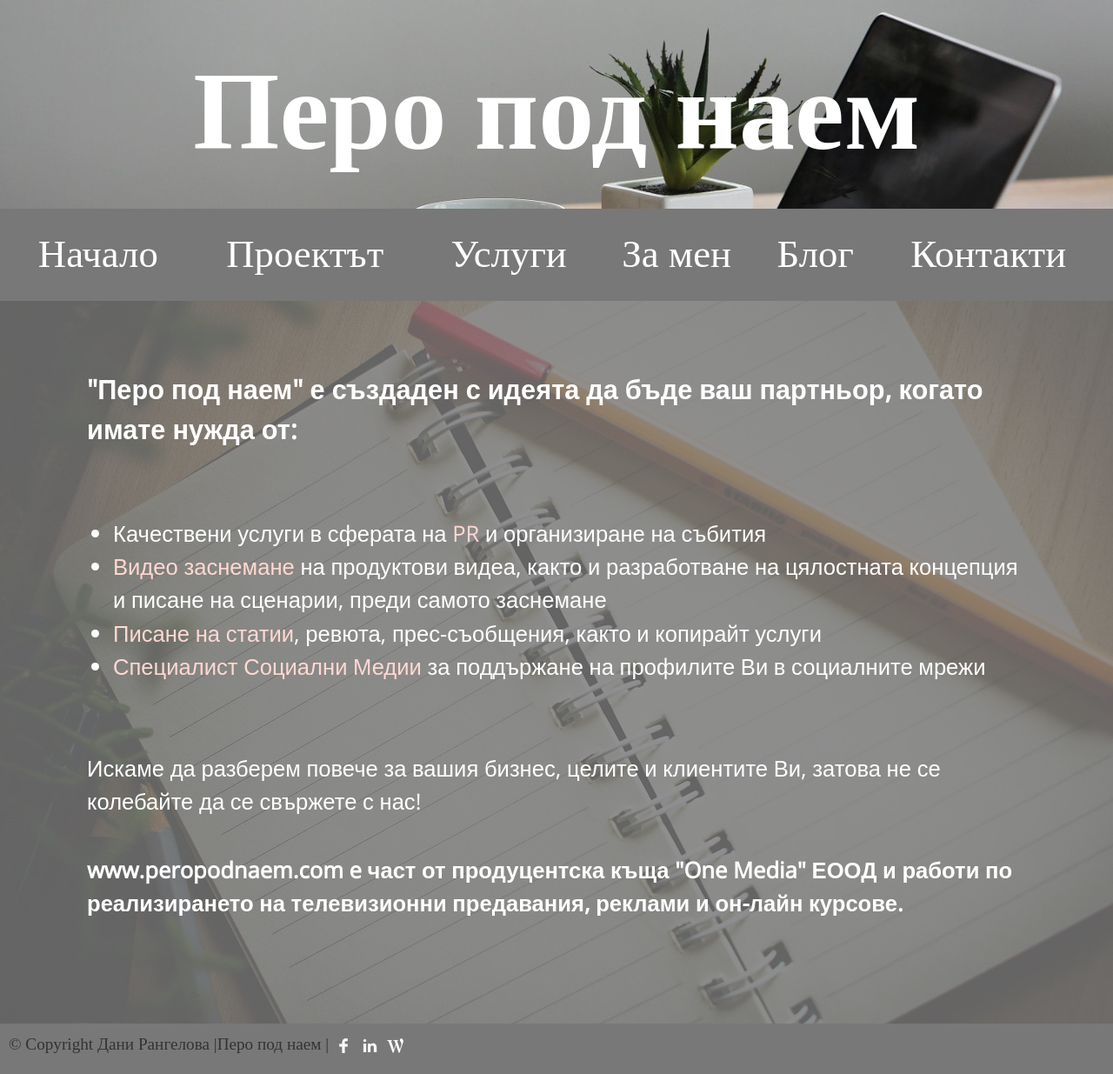
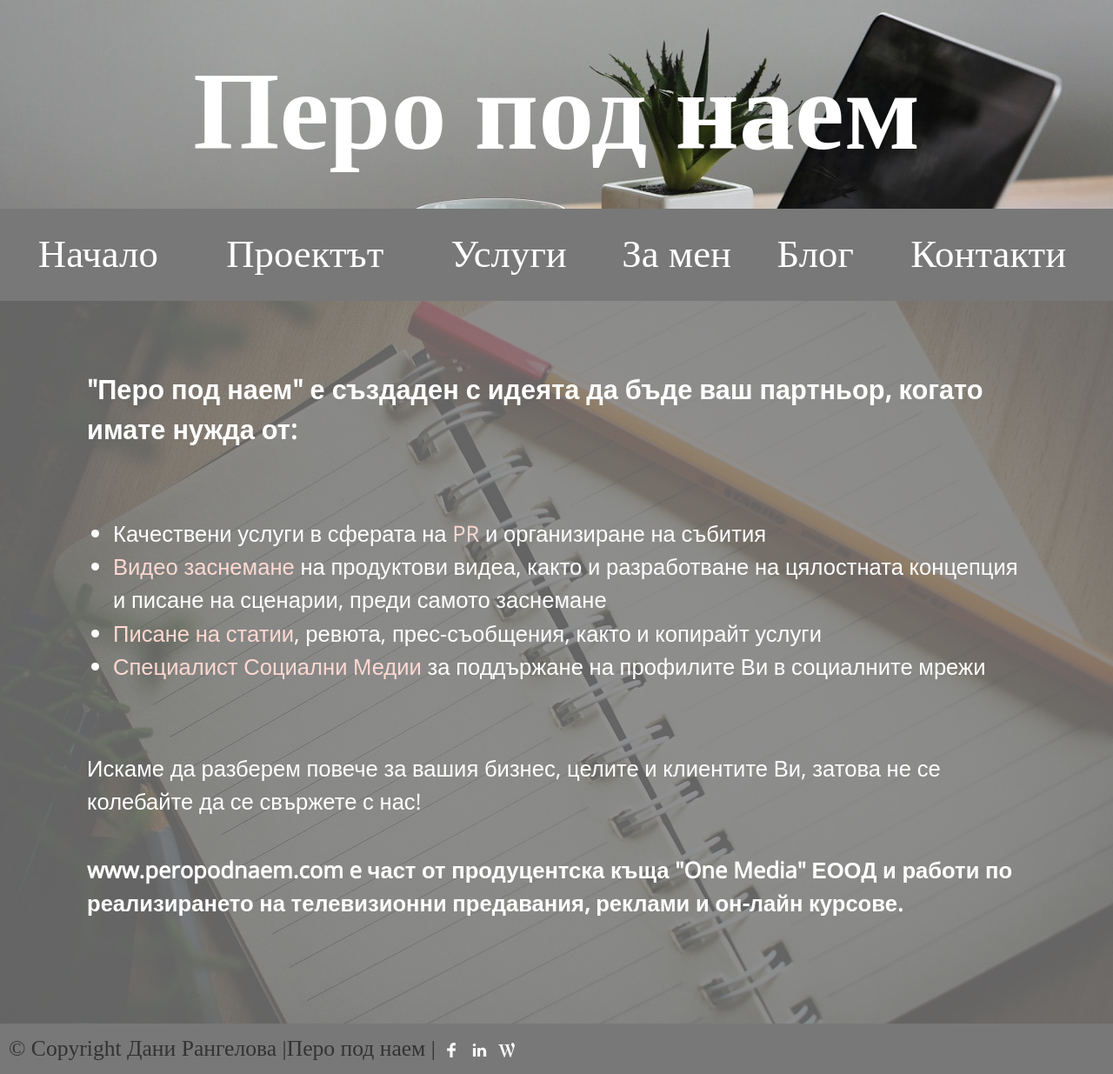
Before and after one commit to peropodnaem/peropodnaem.github.io, a Jekyll site: the page built from index.md, in a window 1280 px wide. Shown: the whole page at 87% size. Built offline with Jekyll 4.4.1, drawn with Linux system fonts in a browser that asks for light colours; some web fonts are replaced.

Commit message:
footer font size

```diff
--- a/assets/main.scss
+++ b/assets/main.scss
@@ -9,7 +9,7 @@
 div.clear {clear: both;}
 .wrapper p {padding-bottom: 40px;}
 .wrapper {margin:0 auto;}
-.footer-wrapper {padding: 10px; font-size: 1vw;}
+.footer-wrapper {padding: 10px; font-size: 1.5vw;}
 h1, h2, h3, h4, h5, h6 {text-align: left; font-weight: bold;}
 h2 {padding-bottom: 30px; font-size: 2.5vw;}
 #videos .video-holder {width: 100%; max-width: 600px; margin: 0 0 80px 0; }
@@ -35,5 +35,4 @@ h2 {padding-bottom: 30px; font-size: 2.5vw;}
 
 @media only screen and (min-device-width : 320px) and (max-device-width : 1160px) {
     #videos .video-holder {width: 100%; margin: 0;}
-    .footer-wrapper {font-size: 1.5vw;}
 }
```
